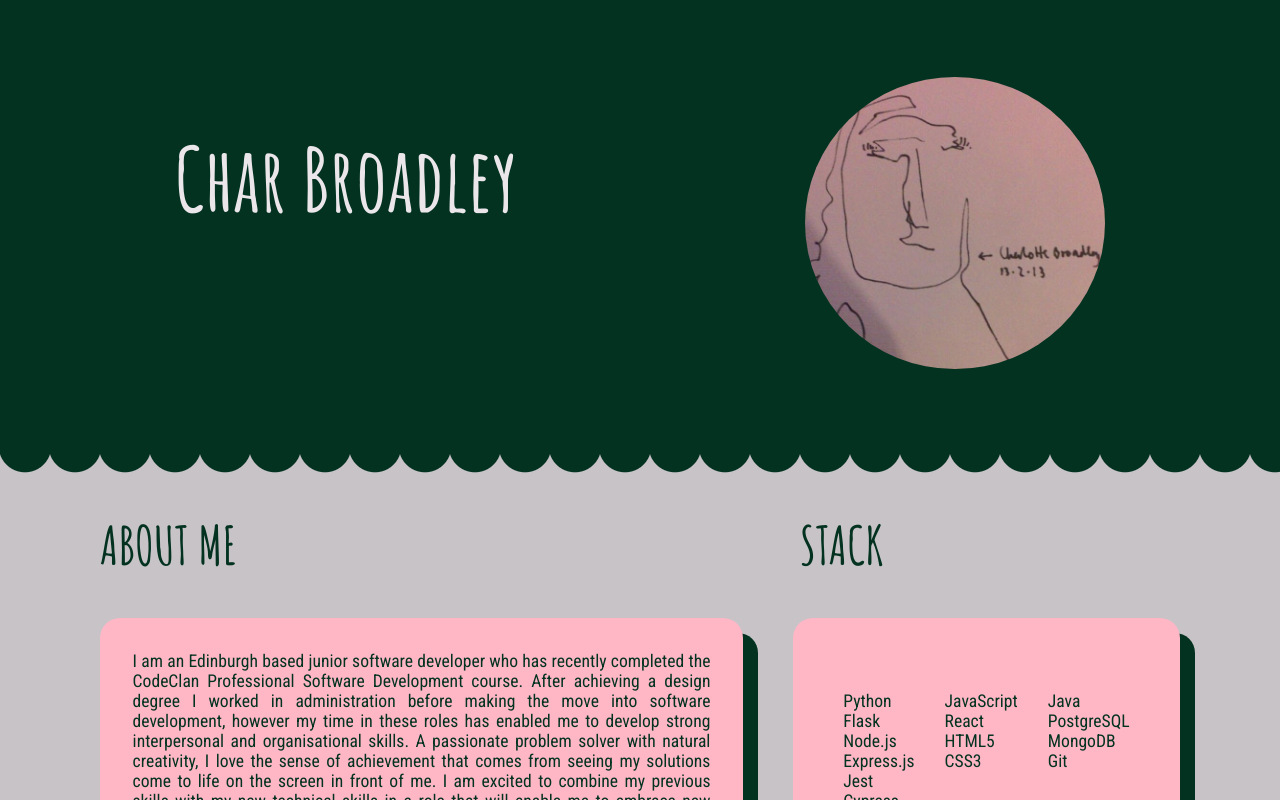
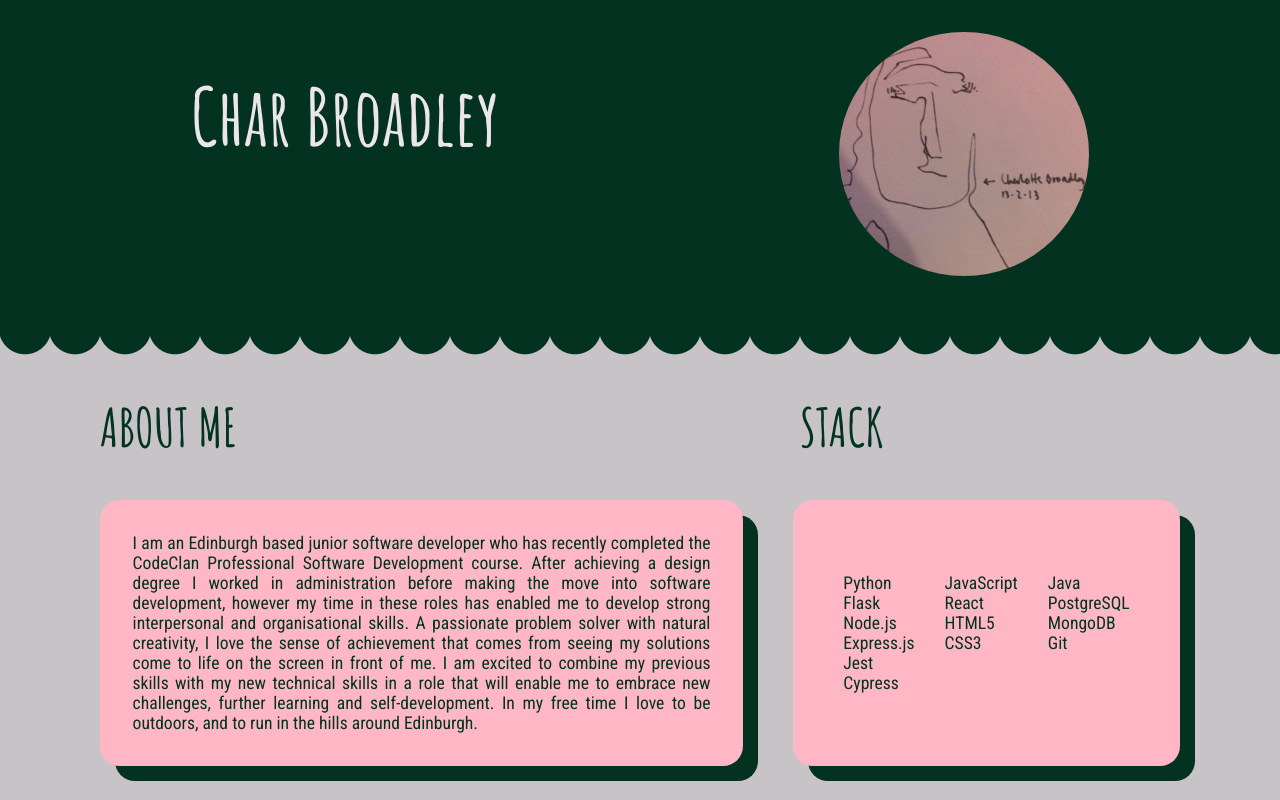
Before and after one commit to charbroadley/portfolio, a React (Create React App) app: page / in a window 1280 px wide. Shown: the top 800 px of the page. Built offline with nearby package versions, Linux system fonts and the light colour scheme.

Commit message:
heading padding updated

```diff
--- a/src/index.css
+++ b/src/index.css
@@ -32,7 +32,7 @@
         align-items: center;
         position:relative;
         background: #033220;
-        padding:50px;
+        padding-bottom: 20px;
     }
 
     .heading::after {
@@ -51,14 +51,14 @@
 
     .name {
         font-family: 'Amatic SC', sans-serif;
-        font-size: 5em;
+        font-size: 4.5em;
         grid-area: name;
     }
 
 
     .job-title {
         font-family: 'Amatic SC', sans-serif;
-        font-size: 4em;
+        font-size: 3.5em;
         grid-area: job-title;
         /* TYPEWRITER */
         overflow: hidden;
@@ -89,7 +89,7 @@
 
     .me {
         grid-area: image;
-        width: 300px;
+        width: 250px;
         height: auto;
         border-radius: 50%;
     }
```
